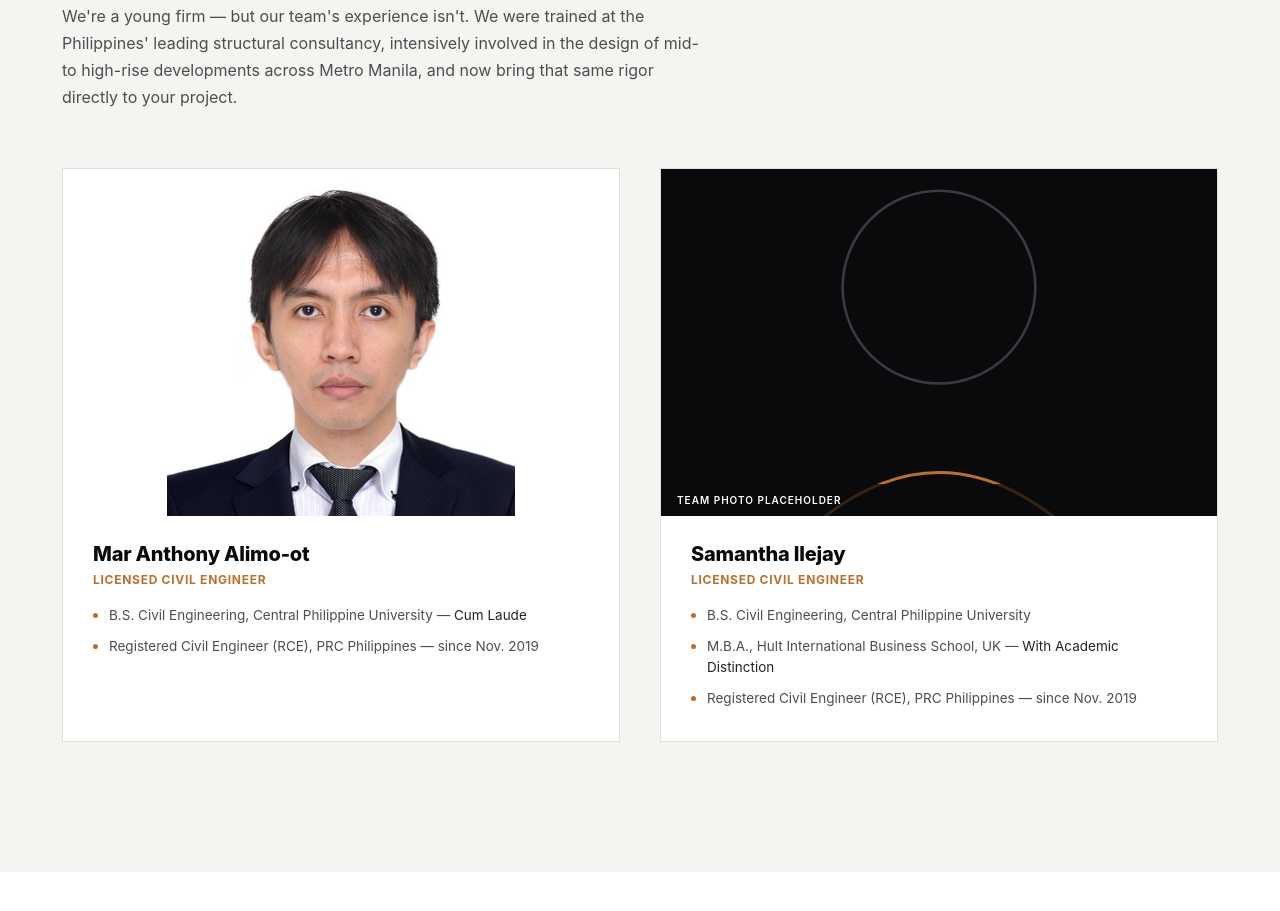
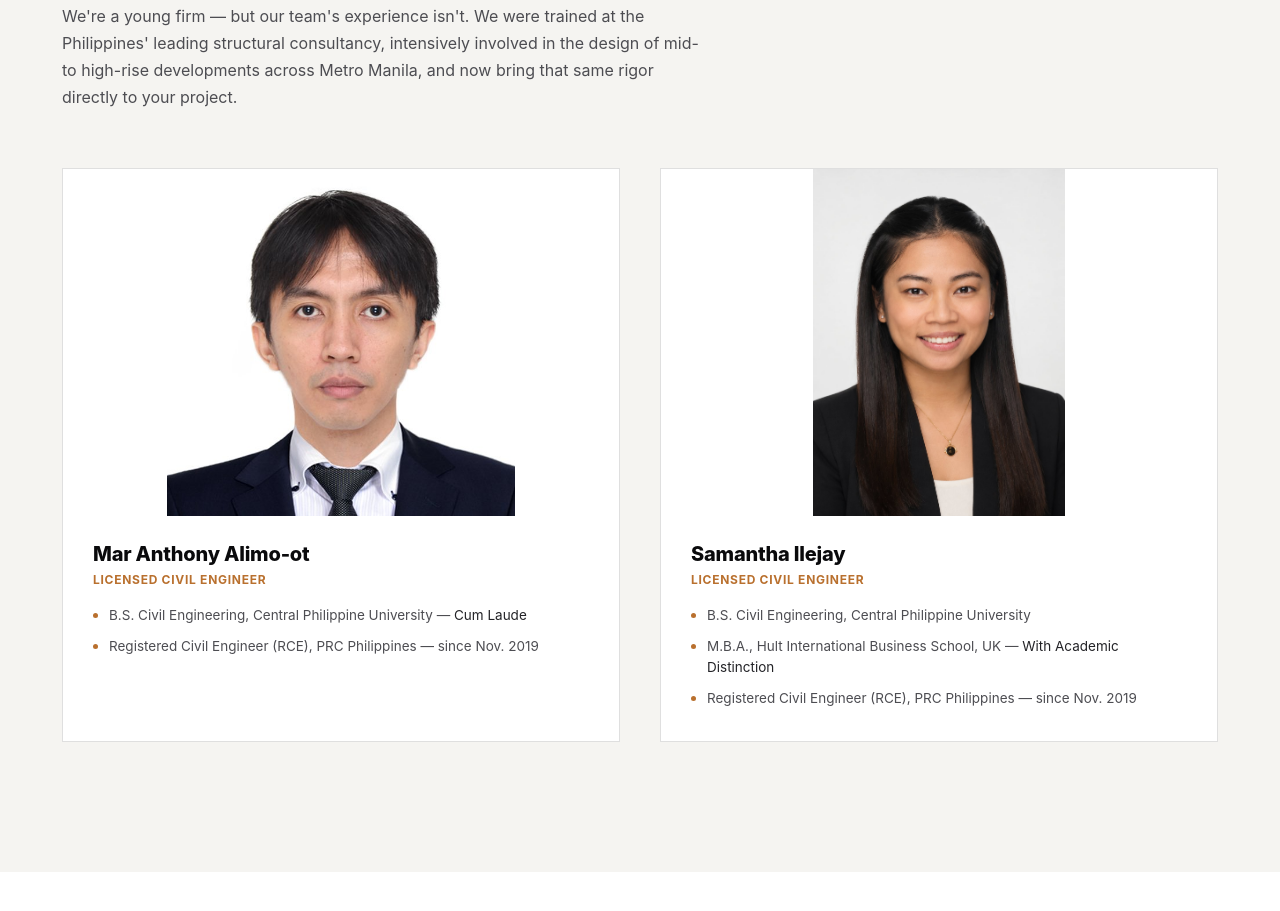
Before and after one commit to maranthonyalimoot-debug/AlimootIlejayStructuralDesign, a website: page alimo-ot-ilejay-pwa/index.html in a window 1280 px wide. Shown: the part 2719-3630 px from the top of the page. Drawn offline with Linux system fonts and the light colour scheme.

Commit message:
Add Samantha Ilejay's photo to About Us team section
Co-Authored-By: Claude Sonnet 5 <noreply@anthropic.com>

```diff
--- a/alimo-ot-ilejay-pwa/index.html
+++ b/alimo-ot-ilejay-pwa/index.html
@@ -181,9 +181,8 @@
           </ul>
         </div>
         <div class="team-card reveal">
-          <div class="team-photo">
-            <svg viewBox="0 0 300 300" preserveAspectRatio="xMidYMid slice"><rect width="300" height="300" fill="#0a0a0c"/><circle cx="150" cy="120" r="52" fill="none" stroke="#3a3a3f" stroke-width="1.4"/><path d="M70 260 Q150 180 230 260" fill="none" stroke="#b9702e" stroke-width="1.6"/></svg>
-            <span class="tag">Team photo placeholder</span>
+          <div class="team-photo has-photo">
+            <img src="assets/team/samantha-ilejay.jpg" alt="Samantha Ilejay">
           </div>
           <h3>Samantha Ilejay</h3>
           <span class="role">Licensed Civil Engineer</span>
```
Also changed, not shown: alimo-ot-ilejay-pwa/assets/team/samantha-ilejay.jpg (added).
